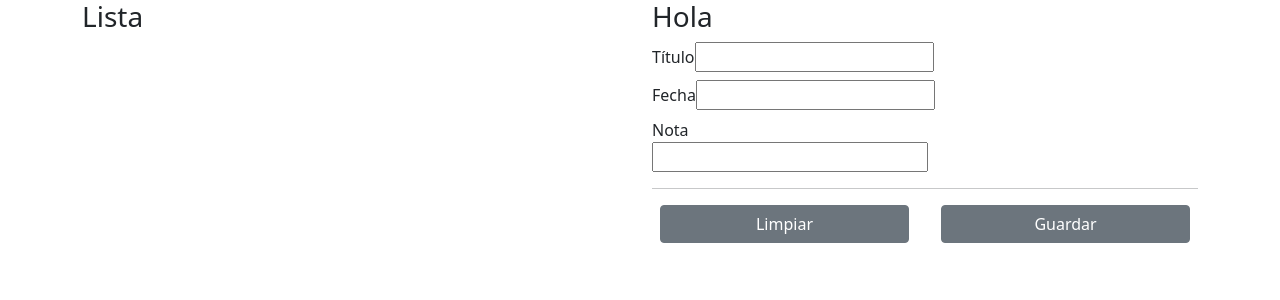
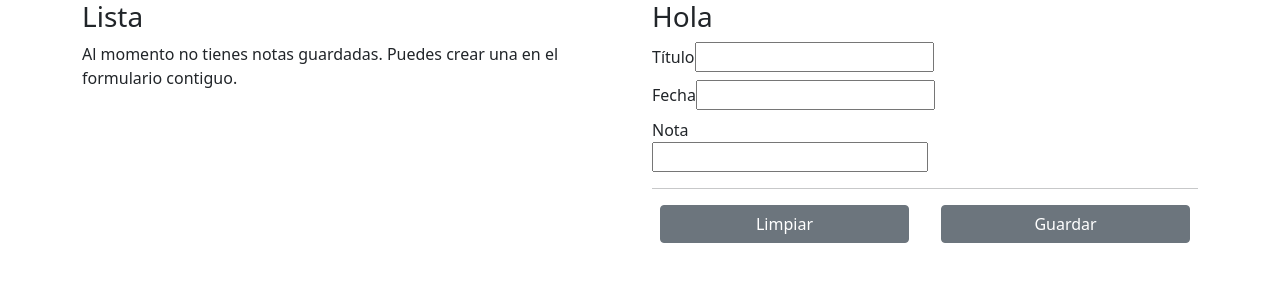
Before and after one commit to LuisEUS/notas, a React (Create React App) app: page / in a window 1280 px wide. Shown: the top 300 px of the page. Built offline with nearby package versions, Linux system fonts and the light colour scheme.

Commit message:
Ahora se pueden ver la fecha y el titulo de las notas en una lista

```diff
--- a/src/App.jsx
+++ b/src/App.jsx
@@ -25,10 +25,11 @@ function App() {
     });
 
   }
+  let arregloNotas = JSON.parse
+  (localStorage.getItem("notas")) || []
 
   const handleClickGuardar =() =>{
-    let arregloNotas = JSON.parse
-    (localStorage.getItem("notas")) || []
+
     arregloNotas.push(inputState);
 
     localStorage.setItem("notas", JSON.stringify(arregloNotas));
@@ -40,7 +41,20 @@ function App() {
       <div className="row">
         <div className="col">
           <h3>Lista</h3>
-        </div>
+          {
+            arregloNotas.length === 0 ?
+            "Al momento no tienes notas guardadas. Puedes crear una en el formulario contiguo.":
+            <ol>
+           {arregloNotas.map((item) => {
+            return (
+              <li>{item.titulo}
+              ({item.fecha})</li>
+            )
+           }
+           )}
+           </ol>
+          }
+              </div>
 
         <div className="col">
         <h3>Hola</h3>
```
